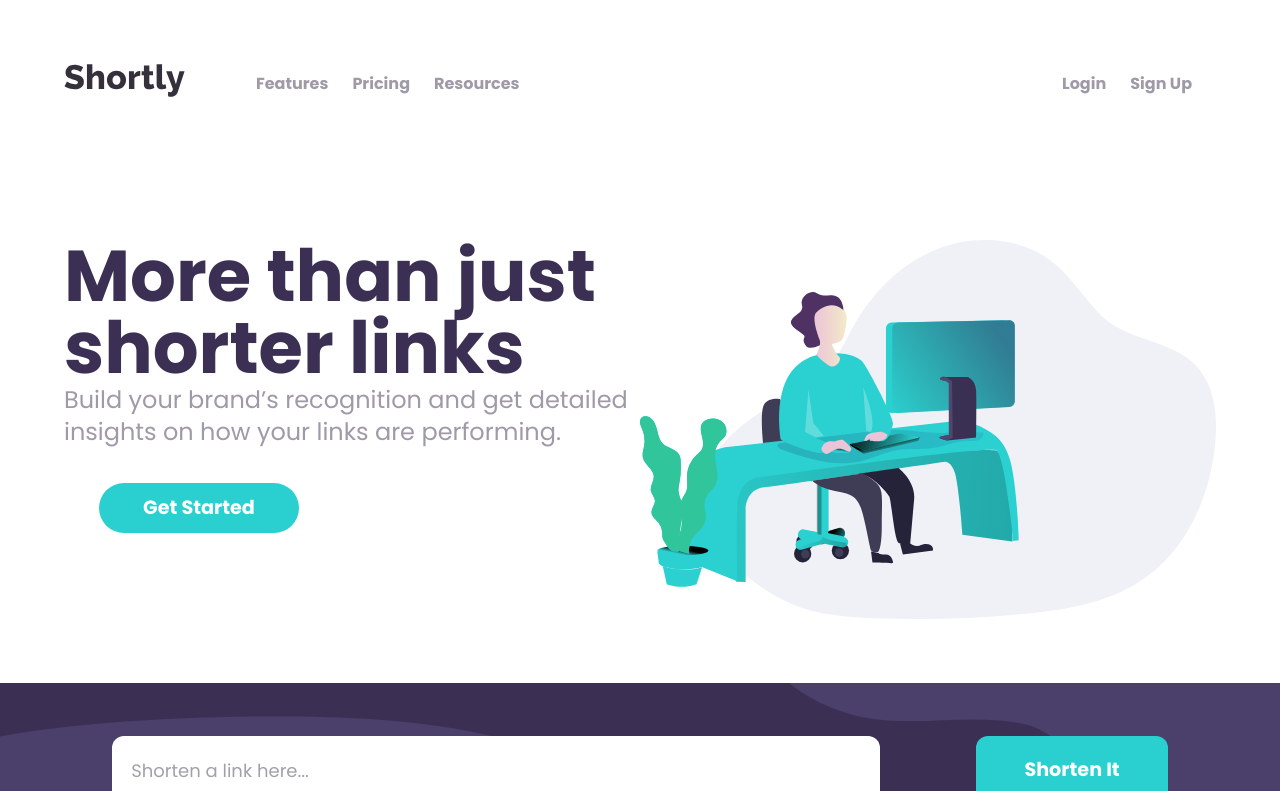
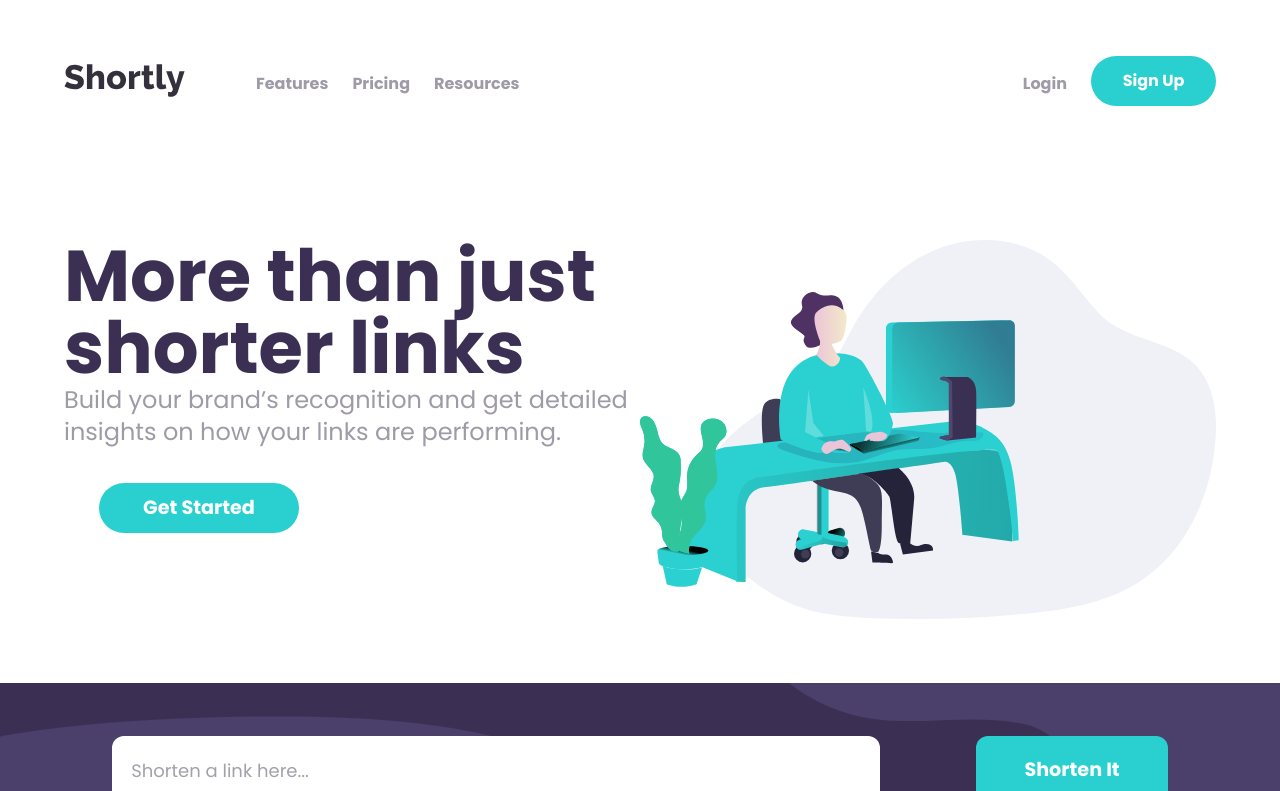
Before and after one commit to cch5ng/url_shortening_api_fe_mentor, a React (Create React App) app: page / in a window 1280 px wide. Shown: the top 791 px of the page. Built offline with nearby package versions, Linux system fonts and the light colour scheme.

Commit message:
update layout for desktop nav

```diff
--- a/src/App.js
+++ b/src/App.js
@@ -113,7 +113,7 @@ function App() {
           </div>
           <div className="hidden desktop:flex desktop:flex-row desktop:w-3/6 desktop:justify-end desktop:-mt-2">
             <h4 className="header-nav-element hover:text-violet-dark">Login</h4>
-            <h4 className="header-nav-element hover:text-violet-dark">Sign Up</h4>
+            <button className="btn-round-nav hover:bg-cyan-light">Sign Up</button>
           </div>
         </div>
         <nav className={navClassName}>
--- a/src/index.css
+++ b/src/index.css
@@ -99,6 +99,17 @@ svg.social_icon path:hover {
   margin: 35px;
   border-radius: 25px;
   font-size: 1.2rem;
+  font-weight: 700;
+}
+
+.btn-round-nav {
+  background-color: theme('colors.cyan.DEFAULT');
+  color: #fff;
+  width: 125px;
+  height: 50px;
+  padding: 0 25px;
+  border-radius: 25px;
+  font-size: 1.0rem;
   font-weight: 700;
 }
 
```
